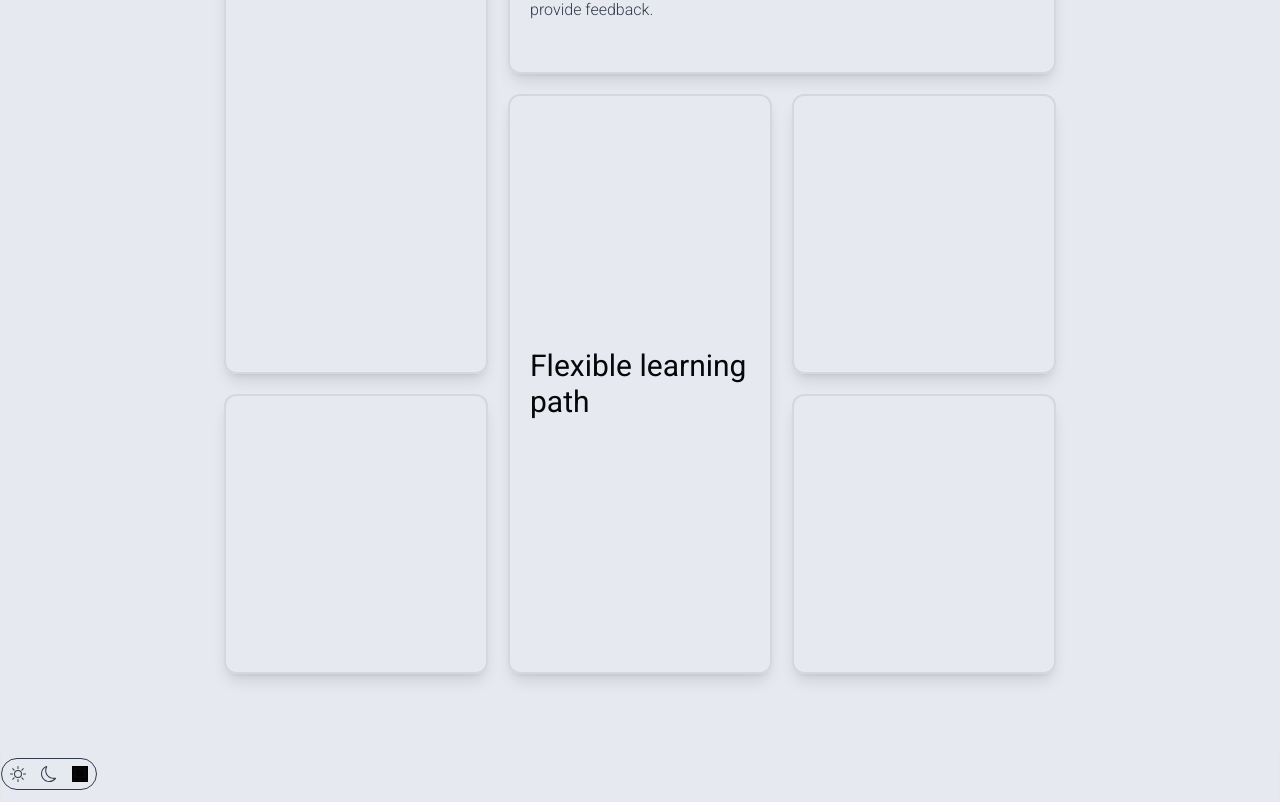
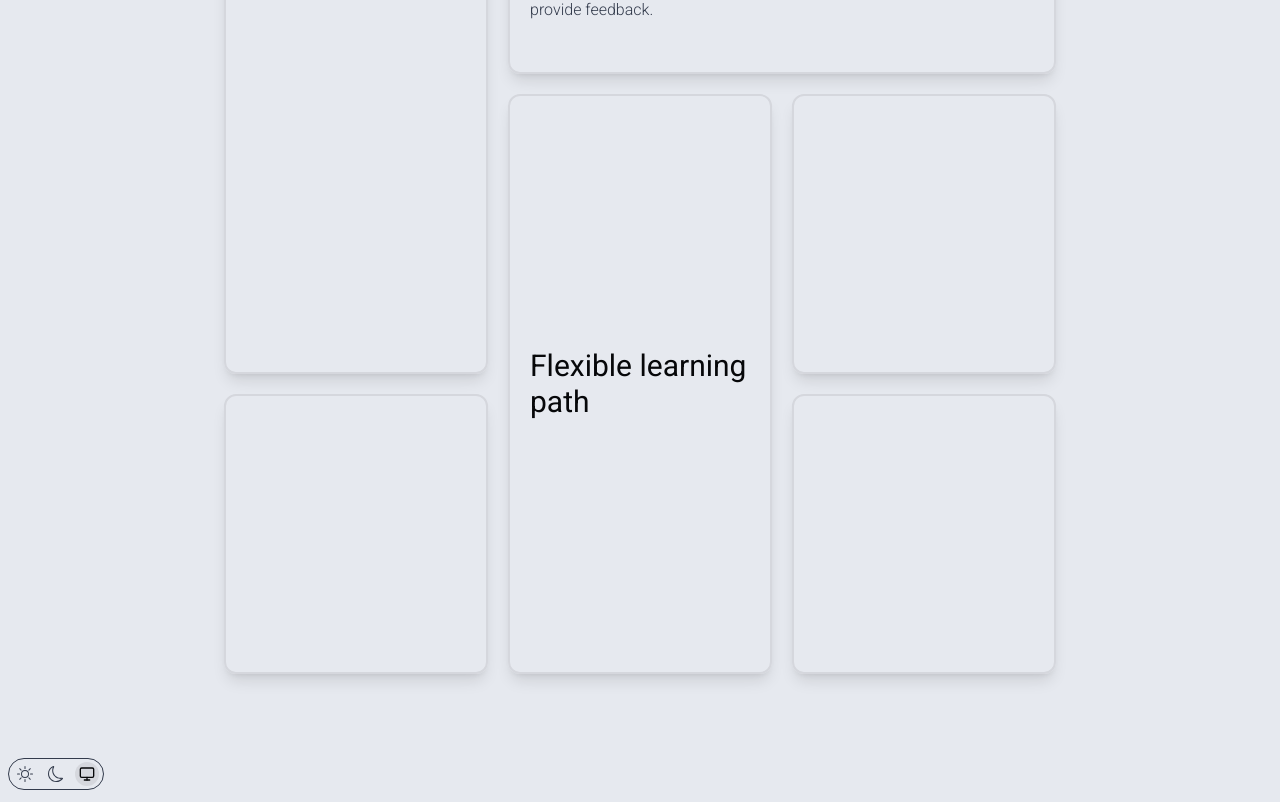
Before and after one commit to Lavryniukk/omniscent-frontend, a Next.js app: page / in a window 1280 px wide. Shown: the part 1210-2012 px from the top of the page. Built offline with nearby package versions, Linux system fonts and the light colour scheme.

Commit message:
customized theme switcher

```diff
--- a/app/components/themeSwitcher/ThemeSwitcher.tsx
+++ b/app/components/themeSwitcher/ThemeSwitcher.tsx
@@ -1,7 +1,7 @@
 "use client";
 import useTheme from "@/app/shared/storages/themeStorage";
 import { BsSun, BsMoon } from "react-icons/bs";
-import { GrSystem } from "react-icons/gr";
+import { FiMonitor } from "react-icons/fi";
 let Switcher = () => {
   const theme = useTheme((state) => state.theme);
   const setTheme = useTheme((state) => state.setTheme);
@@ -9,6 +9,13 @@ let Switcher = () => {
   let position;
   switch (theme) {
     case "light":
+      position = "left-[4%]";
+      break;
+    case "dark":
+      position = "left-[37%]";
+      break;
+    case "system":
+      position = "left-[70.4%]";
       break;
 
     default:
@@ -19,28 +26,34 @@ let Switcher = () => {
       onClick={(e) => {
         handleClick(e);
       }}
-      className="border border-accent select-none flex items-center relative justify-between rounded-full w-24 px-2 h-8"
+      className=" border-accent border select-none flex items-center relative justify-around rounded-full w-24 h-8"
     >
-      {/* <div
-        className={`aspect-square opacity-50 w-6 ${position} bg-secondary rounded-full absolute`}
-      /> */}
+      <div
+        className={`aspect-square -z-10 w-6 ${position} bg-secondary rounded-full absolute`}
+      />
       <BsSun
         onClick={() => {
           setTheme("light");
         }}
-        className={`text-accent ${theme === "light" && "text-text"}`}
+        className={`text-accent cursor-pointer  ${
+          theme === "light" && "text-text"
+        }`}
       />
       <BsMoon
         onClick={() => {
           setTheme("dark");
         }}
-        className={`text-accent ${theme === "dark" && "text-text"}`}
+        className={`text-accent cursor-pointer ${
+          theme === "dark" && "text-text"
+        }`}
       />
-      <GrSystem
+      <FiMonitor
         onClick={() => {
           setTheme("system");
         }}
-        className={`bg-accent ${theme === "system" && "bg-text"}`}
+        className={`text-accent cursor-pointer bg-transparent ${
+          theme === "system" && "text-text"
+        }`}
       />
     </div>
   );
--- a/app/modules/footer/Footer.tsx
+++ b/app/modules/footer/Footer.tsx
@@ -2,7 +2,7 @@ import Switcher from "@/app/components/themeSwitcher/ThemeSwitcher";
 
 const Footer = () => {
   return (
-    <footer className="text-text h-14 border flex items-center">
+    <footer className="text-text h-14 px-2 flex items-center">
       <Switcher />
     </footer>
   );
```
